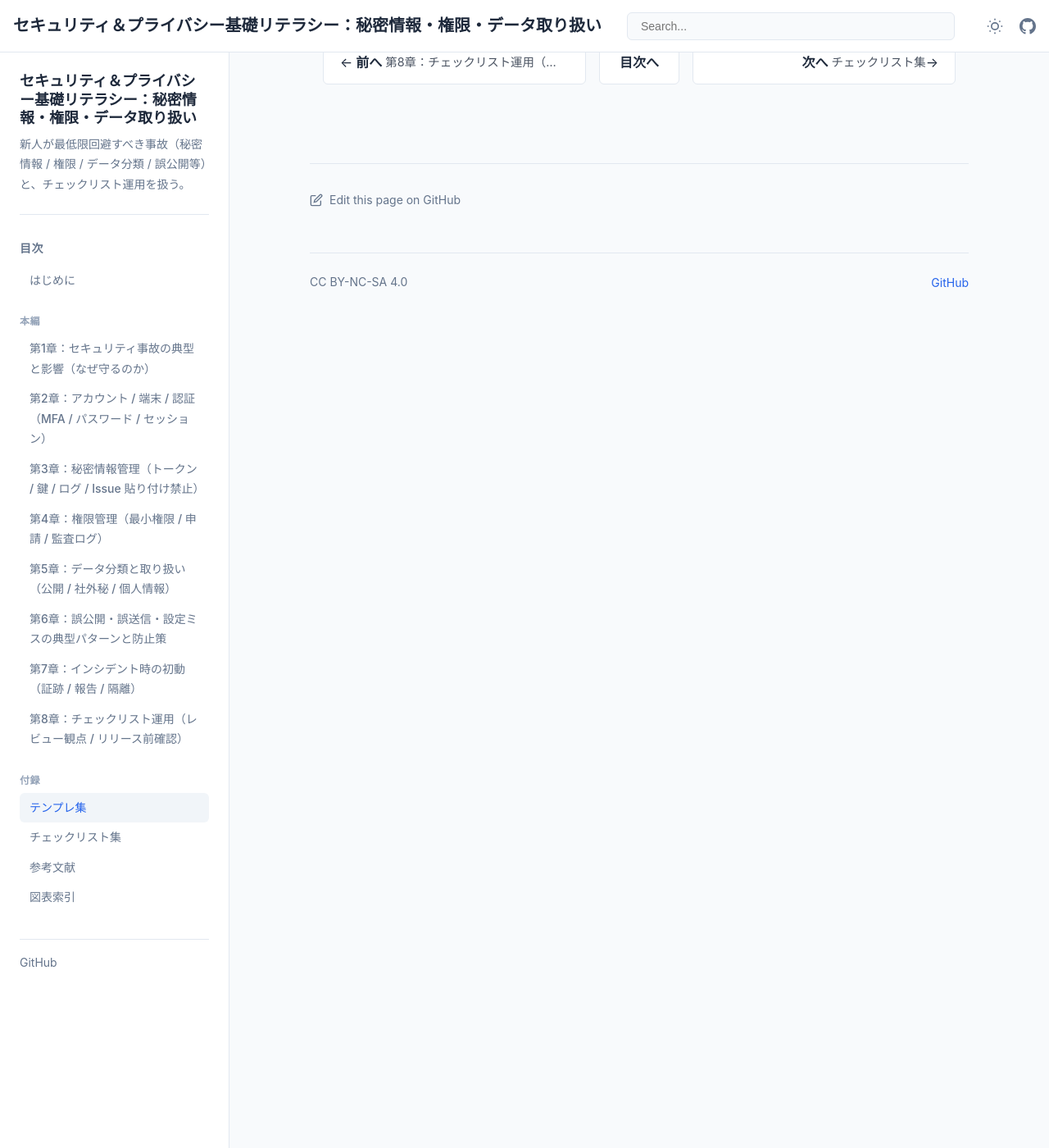
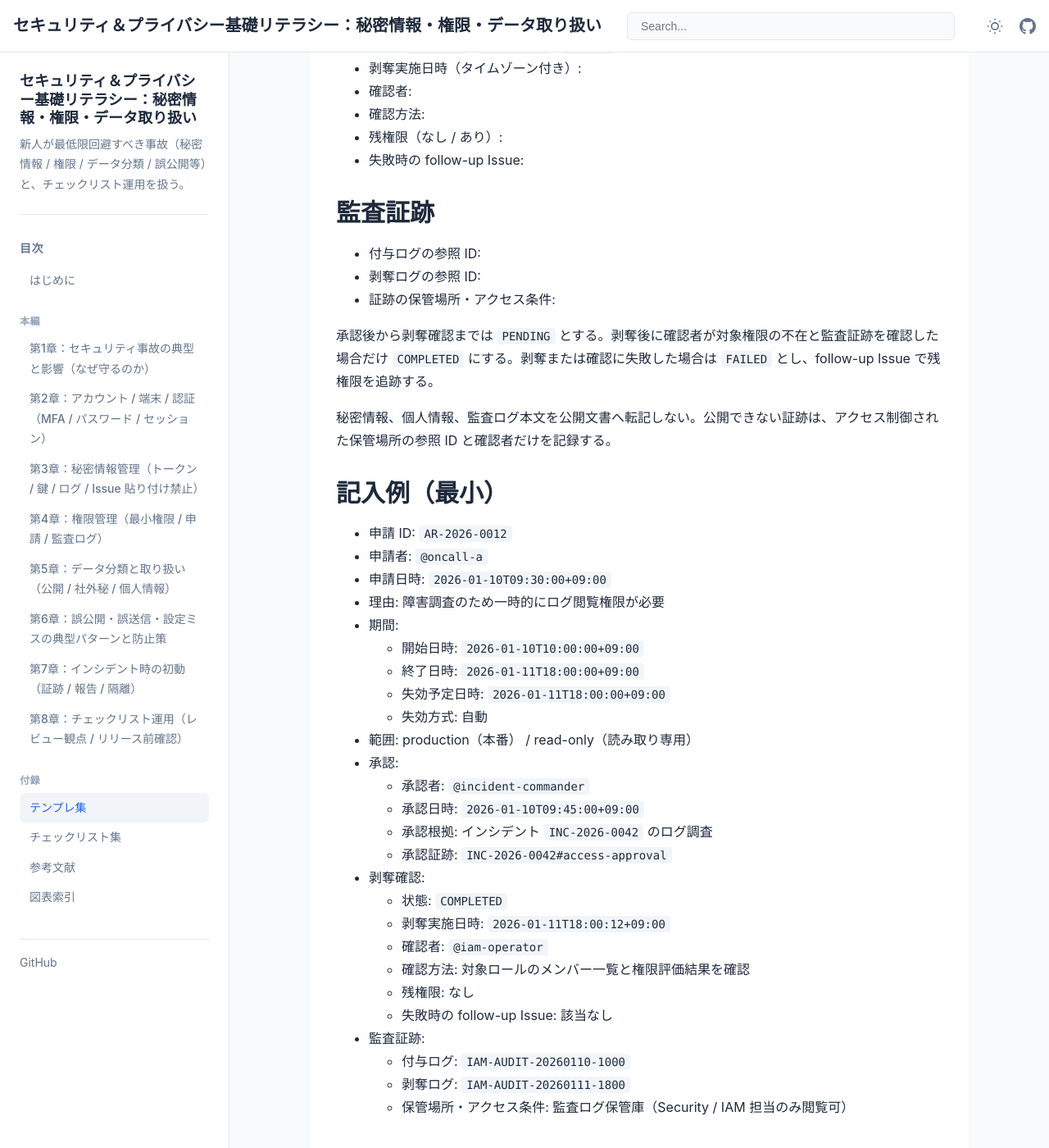
Before and after one commit to itdojp/security-privacy-literacy-book, a Jekyll site: the page built from docs/appendices/templates/access-request/index.md, in a window 1280 px wide and 1400 px high, scrolled down 1069 px. Shown: the whole window at 82% size. Built offline with Jekyll 4.4.1, drawn with Linux system fonts in a browser that asks for light colours; some of the changed text lies outside the part shown.

Commit message:
docs: close the access request lifecycle

```diff
--- a/docs/appendices/templates/access-request/index.md
+++ b/docs/appendices/templates/access-request/index.md
@@ -6,28 +6,79 @@ order: 911
 
 # 権限申請テンプレ
 
+## 申請情報
+
+- 申請 ID:
+- 申請者:
+- 申請日時（タイムゾーン付き）:
+
 ## 理由
 
 - （記入）
 
-## 期間
+## 期間・失効予定
 
-- 開始: YYYY-MM-DD
-- 終了: YYYY-MM-DD
+- 開始日時（タイムゾーン付き）:
+- 終了日時（タイムゾーン付き）:
+- 失効予定日時（タイムゾーン付き）:
+- 失効方式（自動 / 手動）:
 
 ## 範囲
 
 - 対象システム:
 - 権限:
 
-## 承認者
+## 承認
 
-- （記入）
+- 承認者:
+- 承認日時（タイムゾーン付き）:
+- 承認根拠（Issue / ticket / 規程）:
+- 承認証跡の参照先（URL / 参照 ID）:
+
+## 剥奪確認
+
+- 状態（`PENDING` / `COMPLETED` / `FAILED`）:
+- 剥奪実施日時（タイムゾーン付き）:
+- 確認者:
+- 確認方法:
+- 残権限（なし / あり）:
+- 失敗時の follow-up Issue:
+
+## 監査証跡
+
+- 付与ログの参照 ID:
+- 剥奪ログの参照 ID:
+- 証跡の保管場所・アクセス条件:
+
+承認後から剥奪確認までは `PENDING` とする。剥奪後に確認者が対象権限の不在と監査証跡を確認した場合だけ `COMPLETED` にする。剥奪または確認に失敗した場合は `FAILED` とし、follow-up Issue で残権限を追跡する。
+
+秘密情報、個人情報、監査ログ本文を公開文書へ転記しない。公開できない証跡は、アクセス制御された保管場所の参照 ID と確認者だけを記録する。
 
 ## 記入例（最小）
 
+- 申請 ID: `AR-2026-0012`
+- 申請者: `@oncall-a`
+- 申請日時: `2026-01-10T09:30:00+09:00`
 - 理由: 障害調査のため一時的にログ閲覧権限が必要
 - 期間:
-  - 開始: 2026-01-10（例）
-  - 終了: 2026-01-11（例）
+  - 開始日時: `2026-01-10T10:00:00+09:00`
+  - 終了日時: `2026-01-11T18:00:00+09:00`
+  - 失効予定日時: `2026-01-11T18:00:00+09:00`
+  - 失効方式: 自動
 - 範囲: production（本番） / read-only（読み取り専用）
+- 承認:
+  - 承認者: `@incident-commander`
+  - 承認日時: `2026-01-10T09:45:00+09:00`
+  - 承認根拠: インシデント `INC-2026-0042` のログ調査
+  - 承認証跡: `INC-2026-0042#access-approval`
+- 剥奪確認:
+  - 状態: `COMPLETED`
+  - 剥奪実施日時: `2026-01-11T18:00:12+09:00`
+  - 確認者: `@iam-operator`
+  - 確認方法: 対象ロールのメンバー一覧と権限評価結果を確認
+  - 残権限: なし
+  - 失敗時の follow-up Issue: 該当なし
+- 監査証跡:
+  - 付与ログ: `IAM-AUDIT-20260110-1000`
+  - 剥奪ログ: `IAM-AUDIT-20260111-1800`
+  - 保管場所・アクセス条件: 監査ログ保管庫（Security / IAM 担当のみ閲覧可）
```
